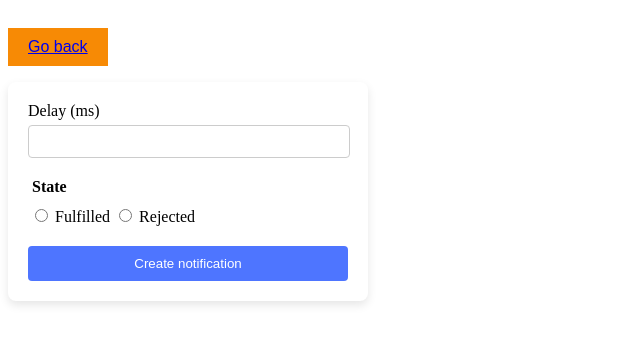
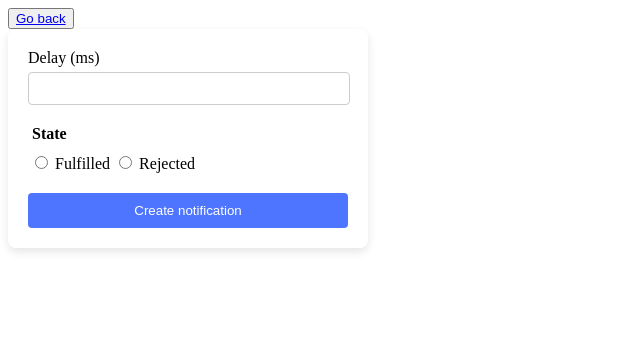
Before and after one commit to ValentynKravchuk/goit-js-hw-10, a website built with Vite: page src/2-snackbar.html in a window 1280 px wide. Shown: the whole page, without its empty margins (0-640 px from the left). Built offline with nearby package versions, Linux system fonts and the light colour scheme.

Commit message:
css update

```diff
--- a/package.json
+++ b/package.json
@@ -1,11 +1,11 @@
 {
-  "name": "vanilla-app-template",
+  "name": "goit-js-hw-10",
   "private": true,
   "version": "1.0.0",
   "type": "module",
   "scripts": {
     "dev": "vite",
-    "build": "vite build --base=/vanilla-app-template/",
+    "build": "vite build --base=/goit-js-hw-10/",
     "preview": "vite preview"
   },
   "devDependencies": {
--- a/src/2-snackbar.html
+++ b/src/2-snackbar.html
@@ -8,8 +8,7 @@
     <link rel="stylesheet" href="./css/2-snackbar.css" />
   </head>
   <body>
-    <button class="btn-back"><a href="./index.html">Go back</a></button>
-
+    <button type="button"><a href="./index.html">Go back</a></button>
     <form class="form">
       <label>
         Delay (ms)
```
